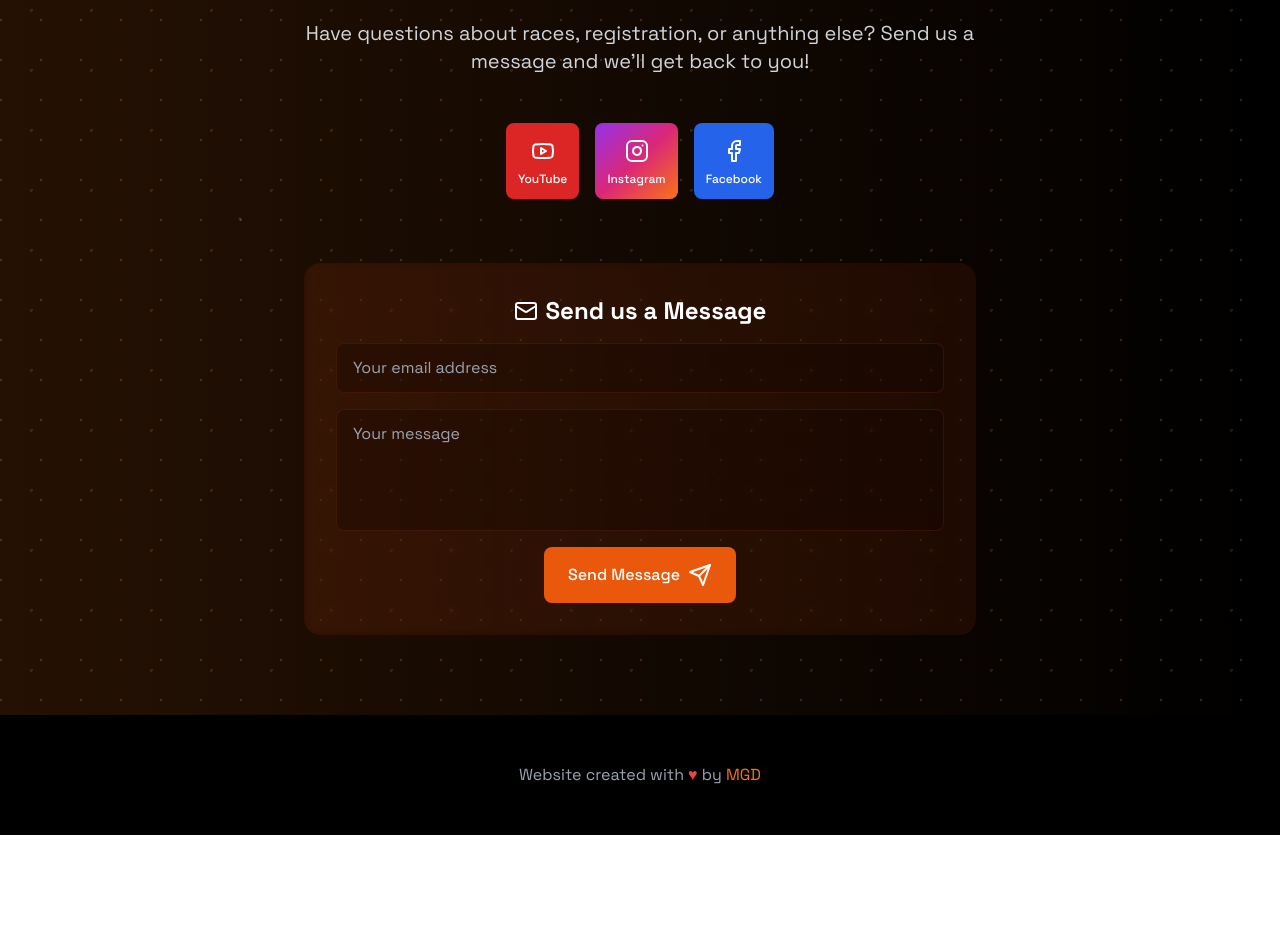
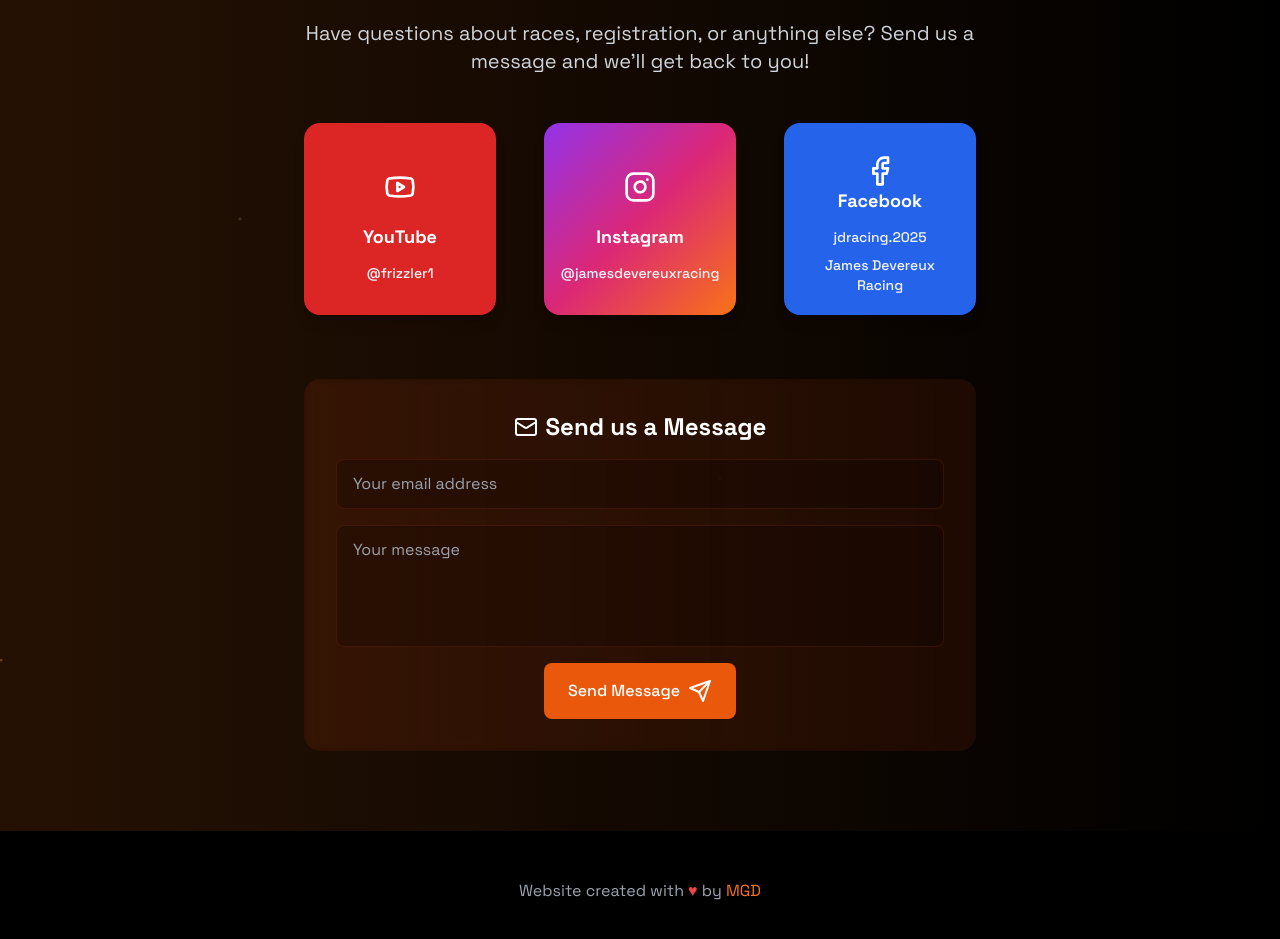
Before and after one commit to marfff/JDRacing, a React (Vite) app: page / in a window 1280 px wide. Shown: the part 6980-7919 px from the top of the page. Before the commit the page ends 7815 px from the top, so only its background shows below. Built offline with nearby package versions, Linux system fonts and the light colour scheme.

Commit message:
feat: improve social media buttons layout
- Increase button size to 48x48 pixels
- Standardize handle text sizes and spacing
- Fix JSX syntax in FollowOnSection
- Add more spacing between buttons
- Update icon sizes for better visibility

```diff
--- a/src/App.tsx
+++ b/src/App.tsx
@@ -124,21 +124,25 @@ function App(): JSX.Element {
   const socialLinks: SocialLink[] = [
     {
       platform: 'YouTube',
-      url: 'https://www.youtube.com/@JamesDevereuxRacing',
-      icon: <Youtube className="w-6 h-6" />,
-      bgClass: 'bg-red-600 hover:bg-red-700'
+      url: 'https://www.youtube.com/@frizzler1',
+      icon: <Youtube className="w-8 h-8" />,
+      bgClass: 'bg-red-600 hover:bg-red-700',
+      handle: '@frizzler1'
     },
     {
       platform: 'Instagram',
       url: 'https://www.instagram.com/jamesdevereuxracing/',
-      icon: <Instagram className="w-6 h-6" />,
-      bgClass: 'bg-gradient-to-br from-purple-600 via-pink-600 to-orange-500 hover:from-purple-700 hover:via-pink-700 hover:to-orange-600'
+      icon: <Instagram className="w-8 h-8" />,
+      bgClass: 'bg-gradient-to-br from-purple-600 via-pink-600 to-orange-500 hover:from-purple-700 hover:via-pink-700 hover:to-orange-600',
+      handle: '@jamesdevereuxracing'
     },
     {
       platform: 'Facebook',
       url: 'https://facebook.com/jdracing.2025',
-      icon: <Facebook className="w-6 h-6" />,
-      bgClass: 'bg-blue-600 hover:bg-blue-700'
+      icon: <Facebook className="w-8 h-8" />,
+      bgClass: 'bg-blue-600 hover:bg-blue-700',
+      handle: 'jdracing.2025',
+      secondaryHandle: 'James Devereux Racing'
     }
   ];
 
--- a/src/components/FollowOnSection.tsx
+++ b/src/components/FollowOnSection.tsx
@@ -86,8 +86,9 @@ const FollowOnSection: React.FC<FollowOnSectionProps> = ({ socialLinks }) => {
         <p className="text-xl text-gray-300 mb-12 max-w-2xl mx-auto">
           Have questions about races, registration, or anything else? Send us a message and we'll get back to you!
         </p>
+        <div className="flex flex-col items-center max-w-2xl mx-auto mb-16">
           <div
-          className="flex gap-4 justify-center max-w-2xl mx-auto"
+            className="flex gap-12 justify-center"
             role="list"
             aria-label="Social media links"
           >
@@ -95,17 +96,30 @@ const FollowOnSection: React.FC<FollowOnSectionProps> = ({ socialLinks }) => {
               <a
                 key={social.platform}
                 href={social.url}
-              className={`group flex flex-col items-center gap-1 rounded-lg ${social.bgClass} transition-all duration-300 hover:scale-105 p-3`}
+                className={`group flex flex-col items-center justify-between w-48 h-48 rounded-2xl ${social.bgClass} transition-all duration-300 hover:scale-105 p-8 shadow-lg`}
                 target="_blank"
                 rel="noopener noreferrer"
                 aria-label={`Follow us on ${social.platform}`}
               >
-              <div className="w-8 h-8 flex items-center justify-center">
+                <div className="w-16 h-16 flex items-center justify-center">
                   {social.icon}
                 </div>
-              <span className="text-xs font-medium text-white">{social.platform}</span>
+                <div className="flex flex-col items-center gap-3">
+                  <span className="text-lg font-bold text-white">{social.platform}</span>
+                  <div className="flex flex-col items-center gap-2">
+                    <span className="text-sm font-medium text-gray-100 text-center">
+                      {social.handle}
+                    </span>
+                    {social.secondaryHandle && (
+                      <span className="text-sm font-medium text-gray-100 text-center">
+                        {social.secondaryHandle}
+                      </span>
+                    )}
+                  </div>
+                </div>
               </a>
             ))}
+          </div>
         </div>
         <div className="mt-16 p-8 bg-orange-950/30 backdrop-blur-sm rounded-2xl max-w-2xl mx-auto">
           <h3 className="text-2xl font-bold text-white mb-4 flex items-center justify-center gap-2">
```
Lines whose indentation alone changed are shown as unchanged.
